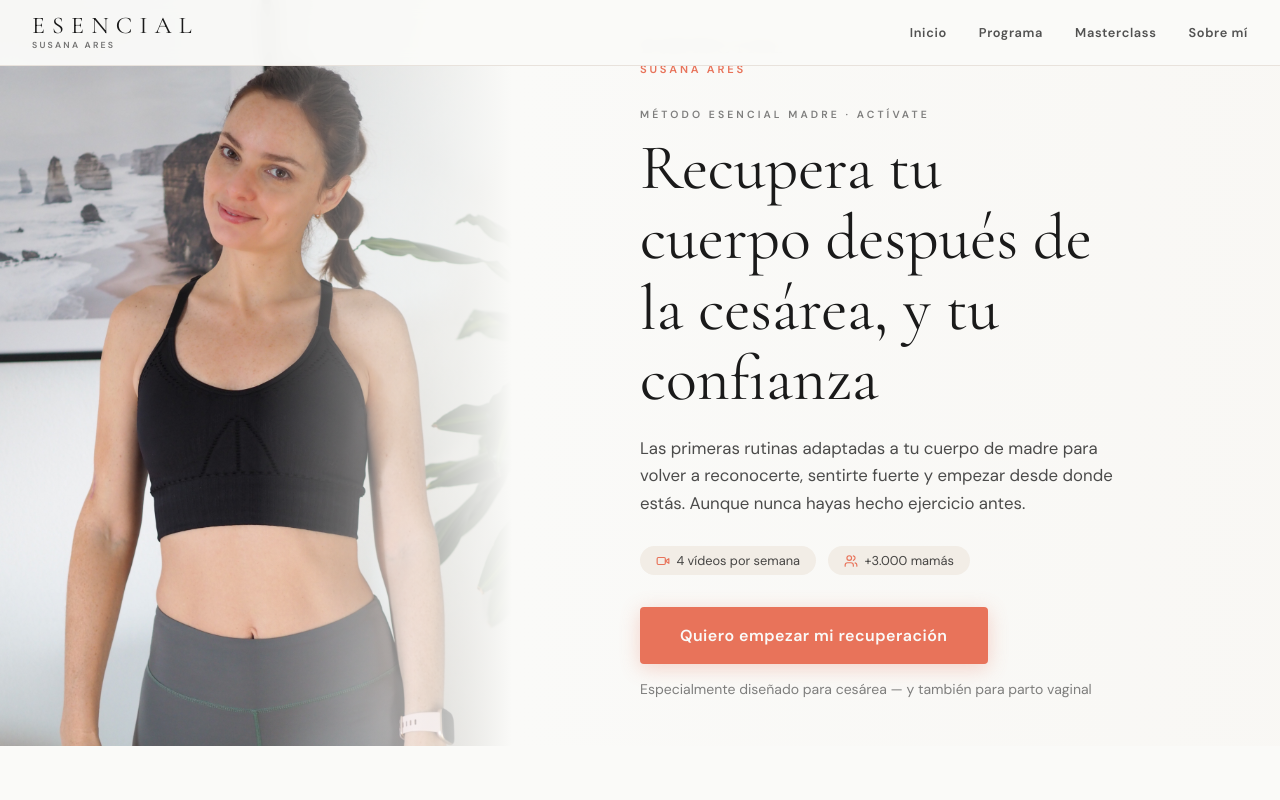
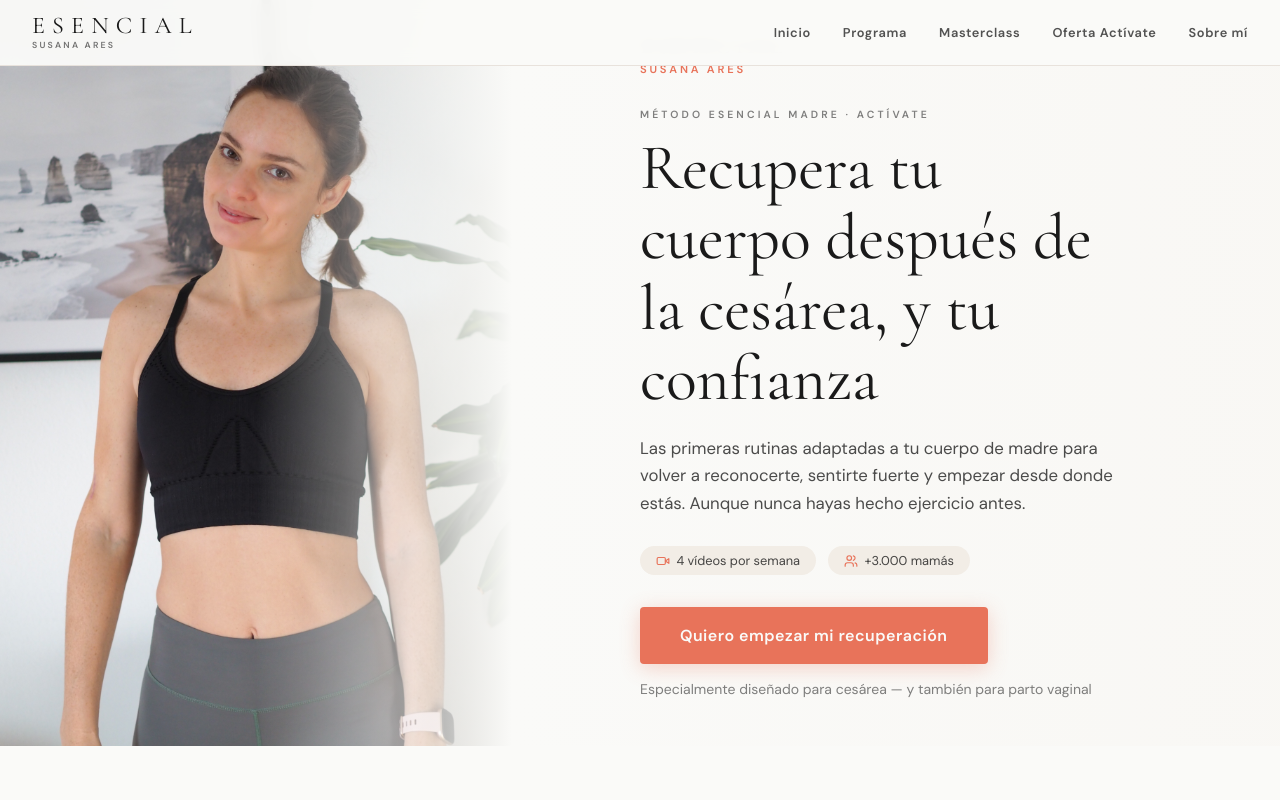
Before and after one commit to susanaaresla-lab/esencial-susana, a React (Create React App) app: page / in a window 1280 px wide. Shown: the top 800 px of the page. Built offline with nearby package versions, Linux system fonts and the light colour scheme.

Commit message:
oferta actívate en menú

```diff
--- a/src/components/Header.js
+++ b/src/components/Header.js
@@ -36,6 +36,13 @@ export default function Header() {
     window.scrollTo(0, 0);
   };
 
+  const goOferta = (e) => {
+    e.preventDefault();
+    navigate('/acceso-prioritario');
+    setMenuOpen(false);
+    window.scrollTo(0, 0);
+  };
+
   const scrollTo = (e, id) => {
     e.preventDefault();
     setMenuOpen(false);
@@ -61,6 +68,7 @@ export default function Header() {
           <a href="/" onClick={goHome}>Inicio</a>
           <a href="/programa-4-semanas" onClick={goPrograma} style={{ color: currentPage === '/programa-4-semanas' ? 'var(--coral)' : '' }}>Programa</a>
           <a href="/masterclass" onClick={goMasterclass} style={{ color: currentPage === '/masterclass' ? 'var(--coral)' : '' }}>Masterclass</a>
+          <a href="/acceso-prioritario" onClick={goOferta} style={{ color: currentPage === '/acceso-prioritario' ? 'var(--coral)' : '', fontWeight: 700 }}>Oferta Actívate</a>
           <a href="#quien-soy" onClick={(e) => scrollTo(e, 'quien-soy')}>Sobre mí</a>
         </nav>
 
@@ -75,6 +83,7 @@ export default function Header() {
           <a href="/" onClick={goHome}>Inicio</a>
           <a href="/programa-4-semanas" onClick={goPrograma} style={{ color: currentPage === '/programa-4-semanas' ? 'var(--coral)' : '' }}>Programa</a>
           <a href="/masterclass" onClick={goMasterclass} style={{ color: currentPage === '/masterclass' ? 'var(--coral)' : '' }}>Masterclass</a>
+          <a href="/acceso-prioritario" onClick={goOferta} style={{ color: currentPage === '/acceso-prioritario' ? 'var(--coral)' : '', fontWeight: 700 }}>Oferta Actívate</a>
           <a href="#quien-soy" onClick={(e) => scrollTo(e, 'quien-soy')}>Sobre mí</a>
         </div>
       )}
```
